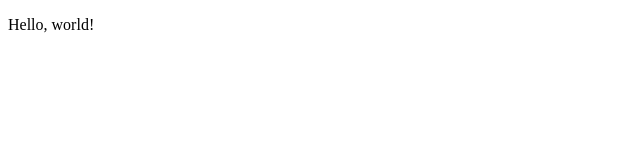
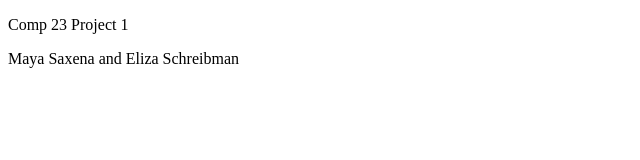
Before and after one commit to mayasaxena/comp23-project1, a plain HTML site: page index.html in a window 1280 px wide. Shown: the whole page, without its empty margins (0-640 px from the left). Drawn offline with Linux system fonts and the light colour scheme.

Commit message:
Added name and purpose to index

```diff
--- a/index.html
+++ b/index.html
@@ -5,7 +5,8 @@
 </head>
 
 <body>
-<p>Hello, world!</p>
+<p>Comp 23 Project 1</p>
+<p>Maya Saxena and Eliza Schreibman</p>
 </body>
 
 </html>
```
